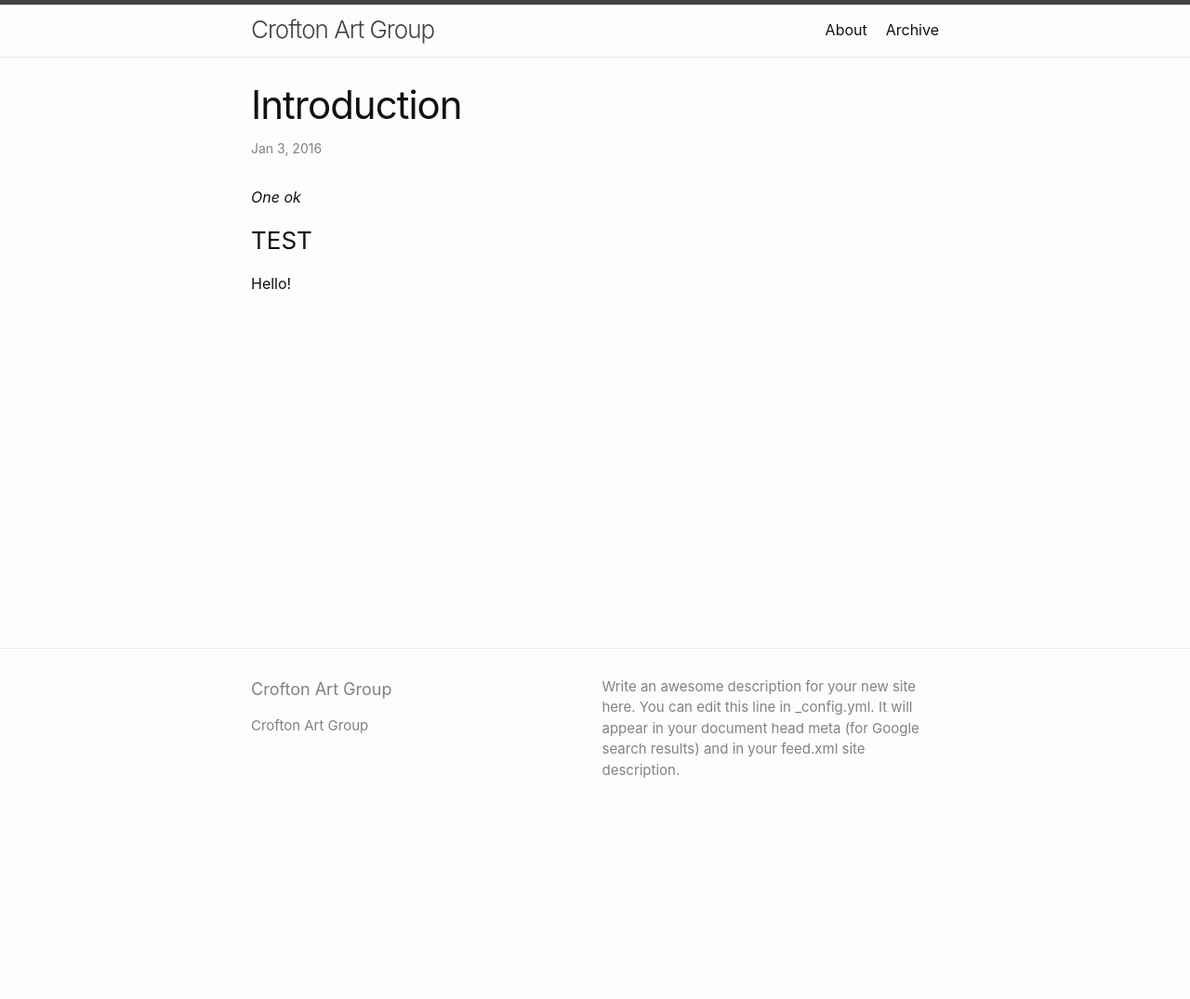
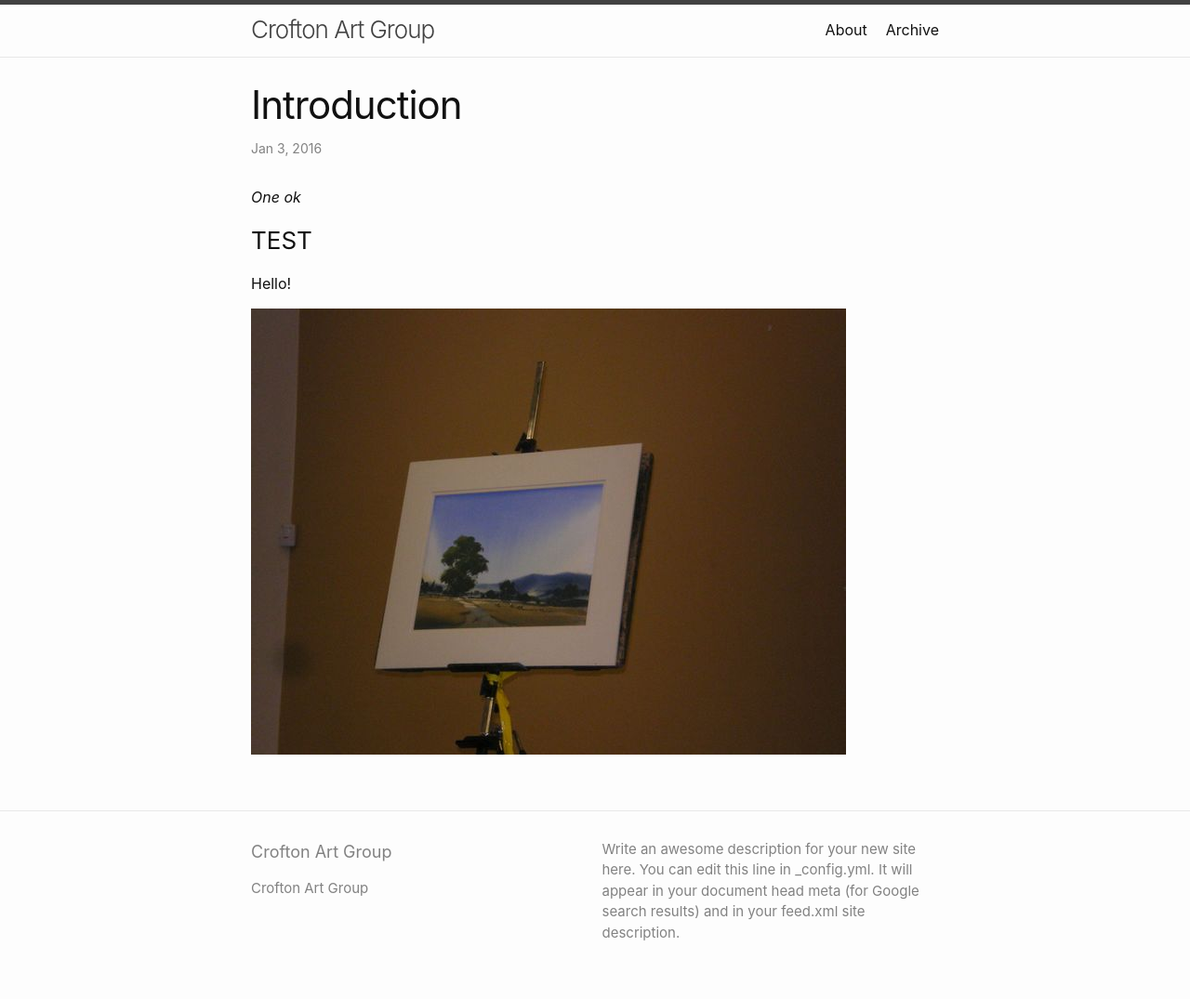
Before and after one commit to croftonartgroupuk/croftonartgroupuk.github.io, a Jekyll site: the page built from _posts/2016-01-03-introduction.md, in a window 1280 px wide. Shown: the whole page at 93% size. Built offline with Jekyll 4.4.1, drawn with Linux system fonts in a browser that asks for light colours; before the commit the page ends 900 px from its top, so only the background shows below that.

```diff
--- a/_posts/2016-01-03-introduction.md
+++ b/_posts/2016-01-03-introduction.md
@@ -13,4 +13,4 @@ Hello!
 
 
 
-![](../assets/img/IMGP3125%20[640x480].JPG)
+![](../../../assets/img/IMGP3125%20[640x480].JPG)
```
